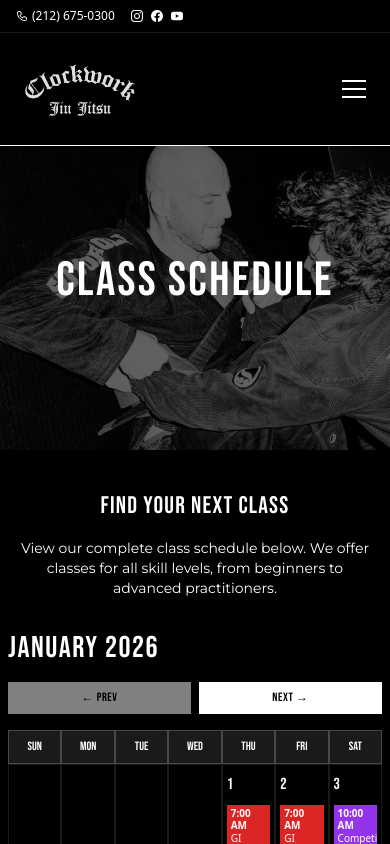
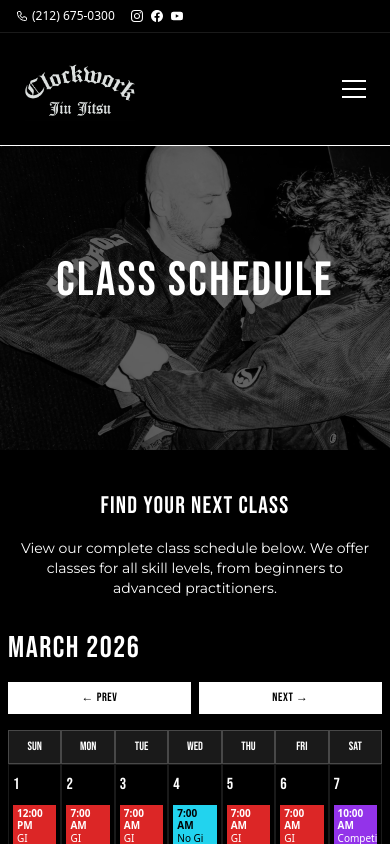
Before and after one commit to Isaiahshap/clockwork, a Next.js app: page /schedule in a window 390 px wide. Shown: the top 844 px of the page. Built offline with nearby package versions, Linux system fonts and the light colour scheme.

Commit message:
new bootcamp march

```diff
--- a/src/app/bootcamp/page.tsx
+++ b/src/app/bootcamp/page.tsx
@@ -81,9 +81,9 @@ export default function BootcampPage() {
                   <div className="inline-block bg-red-500/20 px-4 py-2 mb-4">
                     <span className="font-bebas text-xl tracking-wider text-red-400">⚠️ SPOTS FILL FAST</span>
                   </div>
-                  <h3 className="font-bebas text-3xl md:text-4xl mb-4 tracking-wide">OUR NOVEMBER BOOTCAMP SOLD OUT WITHIN A FEW WEEKS</h3>
+                  <h3 className="font-bebas text-3xl md:text-4xl mb-4 tracking-wide">OUR FEBRUARY BOOTCAMP SOLD OUT WITHIN A FEW WEEKS</h3>
                   <p className="font-montserrat text-lg mb-6">
-                    Our January bootcamp is now available for registration below. Don&apos;t miss your chance to start your BJJ journey in the new year!
+                    Our March bootcamp starts March 17th — register below before spots are gone!
                   </p>
                   <div className="flex justify-center">
                     <div className="inline-flex items-center bg-white/10 px-6 py-3 border border-white/20">
--- a/src/components/Calendar.tsx
+++ b/src/components/Calendar.tsx
@@ -26,11 +26,13 @@ const monthKeys = [
   'january2026',
   'february2026',
   'march2026',
-  'april2026'
+  'april2026',
+  'may2026',
+  'june2026'
 ];
 
 export default function Calendar() {
-  const [currentMonthIndex, setCurrentMonthIndex] = useState(0);
+  const [currentMonthIndex, setCurrentMonthIndex] = useState(2);
 
   const currentMonthKey = monthKeys[currentMonthIndex];
   const monthData = scheduleData.months[currentMonthKey as keyof typeof scheduleData.months];
--- a/src/components/sections/BootcampBanner.tsx
+++ b/src/components/sections/BootcampBanner.tsx
@@ -14,10 +14,10 @@ export default function BootcampBanner() {
       >
         <div className="flex flex-col md:flex-row items-center justify-center gap-2 md:gap-4 text-center">
           <p className="font-bebas text-sm md:text-base lg:text-lg text-white/90 tracking-wide">
-            <span className="inline-block">JANUARY BOOTCAMP IS SOLD OUT!</span>
+            <span className="inline-block">FEBRUARY BOOTCAMP IS SOLD OUT!</span>
             <span className="hidden md:inline mx-2">•</span>
-            <span className="block md:inline mt-1 md:mt-0">BUT FEBRUARY IS STILL OPEN </span>
-            <span className="italic text-white/70">(FOR NOW)</span>
+            <span className="block md:inline mt-1 md:mt-0">MARCH BOOTCAMP STARTS MARCH 17TH </span>
+            <span className="italic text-white/70">(LIMITED SPOTS)</span>
           </p>
           <Link
             href="/bootcamp"
--- a/src/components/sections/BootcampPromo.tsx
+++ b/src/components/sections/BootcampPromo.tsx
@@ -30,12 +30,12 @@ export default function BootcampPromo() {
             <div className="p-8">
               <div className="mb-4">
                 <span className="inline-block bg-red-500/20 border border-red-500/50 px-3 py-1 font-bebas text-sm tracking-wider text-red-400">
-                  ⚠️ JANUARY SOLD OUT IN WEEKS
+                  ⚠️ FEBRUARY SOLD OUT IN WEEKS
                 </span>
               </div>
-              <h3 className="font-bebas text-2xl mb-4 tracking-wide">FEBRUARY BOOTCAMP NOW OPEN</h3>
+              <h3 className="font-bebas text-2xl mb-4 tracking-wide">MARCH BOOTCAMP — STARTS MARCH 17TH</h3>
               <p className="font-montserrat mb-6">
-                Our January bootcamp sold out within a few weeks! Don&apos;t miss your chance to join our February 4-week Beginners Bootcamp:
+                Our February bootcamp sold out within a few weeks! Don&apos;t miss your chance to join our March 4-week Beginners Bootcamp starting March 17th:
               </p>
               <ul className="space-y-3 mb-6">
                 <li className="flex items-center">
--- a/src/data/schedule.json
+++ b/src/data/schedule.json
@@ -313,6 +313,79 @@
         { "date": 29, "dayOfWeek": "wednesday" },
         { "date": 30, "dayOfWeek": "thursday" }
       ]
+    },
+    "may2026": {
+      "name": "May",
+      "year": 2026,
+      "days": [
+        { "date": 1, "dayOfWeek": "friday" },
+        { "date": 2, "dayOfWeek": "saturday" },
+        { "date": 3, "dayOfWeek": "sunday" },
+        { "date": 4, "dayOfWeek": "monday" },
+        { "date": 5, "dayOfWeek": "tuesday" },
+        { "date": 6, "dayOfWeek": "wednesday" },
+        { "date": 7, "dayOfWeek": "thursday" },
+        { "date": 8, "dayOfWeek": "friday" },
+        { "date": 9, "dayOfWeek": "saturday" },
+        { "date": 10, "dayOfWeek": "sunday" },
+        { "date": 11, "dayOfWeek": "monday" },
+        { "date": 12, "dayOfWeek": "tuesday" },
+        { "date": 13, "dayOfWeek": "wednesday" },
+        { "date": 14, "dayOfWeek": "thursday" },
+        { "date": 15, "dayOfWeek": "friday" },
+        { "date": 16, "dayOfWeek": "saturday" },
+        { "date": 17, "dayOfWeek": "sunday" },
+        { "date": 18, "dayOfWeek": "monday" },
+        { "date": 19, "dayOfWeek": "tuesday" },
+        { "date": 20, "dayOfWeek": "wednesday" },
+        { "date": 21, "dayOfWeek": "thursday" },
+        { "date": 22, "dayOfWeek": "friday" },
+        { "date": 23, "dayOfWeek": "saturday" },
+        { "date": 24, "dayOfWeek": "sunday" },
+        { "date": 25, "dayOfWeek": "monday" },
+        { "date": 26, "dayOfWeek": "tuesday" },
+        { "date": 27, "dayOfWeek": "wednesday" },
+        { "date": 28, "dayOfWeek": "thursday" },
+        { "date": 29, "dayOfWeek": "friday" },
+        { "date": 30, "dayOfWeek": "saturday" },
+        { "date": 31, "dayOfWeek": "sunday" }
+      ]
+    },
+    "june2026": {
+      "name": "June",
+      "year": 2026,
+      "days": [
+        { "date": 1, "dayOfWeek": "monday" },
+        { "date": 2, "dayOfWeek": "tuesday" },
+        { "date": 3, "dayOfWeek": "wednesday" },
+        { "date": 4, "dayOfWeek": "thursday" },
+        { "date": 5, "dayOfWeek": "friday" },
+        { "date": 6, "dayOfWeek": "saturday" },
+        { "date": 7, "dayOfWeek": "sunday" },
+        { "date": 8, "dayOfWeek": "monday" },
+        { "date": 9, "dayOfWeek": "tuesday" },
+        { "date": 10, "dayOfWeek": "wednesday" },
+        { "date": 11, "dayOfWeek": "thursday" },
+        { "date": 12, "dayOfWeek": "friday" },
+        { "date": 13, "dayOfWeek": "saturday" },
+        { "date": 14, "dayOfWeek": "sunday" },
+        { "date": 15, "dayOfWeek": "monday" },
+        { "date": 16, "dayOfWeek": "tuesday" },
+        { "date": 17, "dayOfWeek": "wednesday" },
+        { "date": 18, "dayOfWeek": "thursday" },
+        { "date": 19, "dayOfWeek": "friday" },
+        { "date": 20, "dayOfWeek": "saturday" },
+        { "date": 21, "dayOfWeek": "sunday" },
+        { "date": 22, "dayOfWeek": "monday" },
+        { "date": 23, "dayOfWeek": "tuesday" },
+        { "date": 24, "dayOfWeek": "wednesday" },
+        { "date": 25, "dayOfWeek": "thursday" },
+        { "date": 26, "dayOfWeek": "friday" },
+        { "date": 27, "dayOfWeek": "saturday" },
+        { "date": 28, "dayOfWeek": "sunday" },
+        { "date": 29, "dayOfWeek": "monday" },
+        { "date": 30, "dayOfWeek": "tuesday" }
+      ]
     }
   }
 }
```
